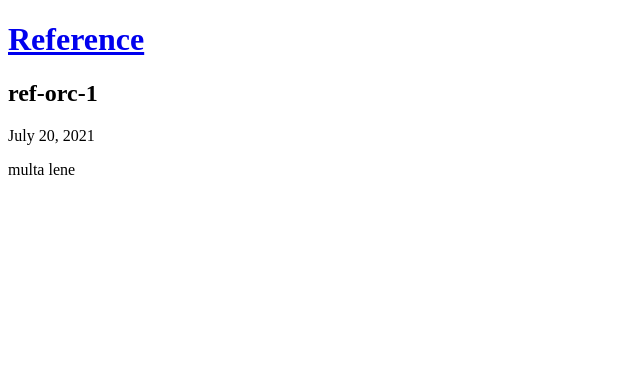
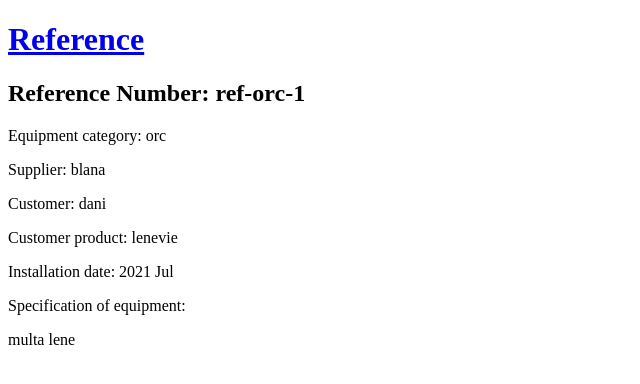
Before and after one commit to BlaNaoZ/jjbioenergy, a Django app: page /reference/3/ in a window 1280 px wide. Shown: the top 384 px of the page, without its empty margins (0-640 px from the left). Run offline with Django 3.2, Linux system fonts and the light colour scheme; data comes from the database, SQL or seed files in the repository.

Commit message:
added elements to reference_detail.html

```diff
--- a/app/templates/app/reference_detail.html
+++ b/app/templates/app/reference_detail.html
@@ -2,8 +2,13 @@
 
 {% block content %}
     <article class="reference">
-        <h2>{{ reference.reference_number }}</h2>
-        <p>{{ reference.install_date }}</p>
+        <h2>Reference Number: {{ reference.reference_number }}</h2>
+        <p>Equipment category: {{ reference.equipment_category }}</p>
+        <p>Supplier: {{ reference.supplier }}</p>
+        <p>Customer: {{ reference.customer }}</p>
+        <p>Customer product: {{ reference.customer_product }}</p>
+        <p>Installation date: {{ reference.install_date|date:"Y M" }}</p>
+        <p>Specification of equipment:</p>
         <p>{{ reference.specification_of_equipment|linebreaksbr }}</p>
     </article>
 {% endblock %}
--- a/app/templates/app/reference_list.html
+++ b/app/templates/app/reference_list.html
@@ -3,9 +3,7 @@
 {% block content %}
     {% for reference in references %}
         <article class="reference">
-            <time class="date">
-                {{ reference.install_date }}
-            </time>
+            {{ reference.install_date }}
             <h2><a href="{% url 'reference_detail' pk=reference.pk %}">{{ reference.reference_number }}</a></h2>
             <p>{{ reference.specification_of_equipment|linebreaksbr }}</p>
         </article>
--- a/app/views.py
+++ b/app/views.py
@@ -12,3 +12,13 @@ def reference_list(request):
 def reference_detail(request, pk):
     reference = get_object_or_404(Reference, pk=pk)
     return render(request, 'app/reference_detail.html', {'reference': reference})
+
+
+def category_list(request):
+    categories = Reference.objects.order_by('equipment_category')
+    return render(request, 'app/reference_list.html', {'categories': categories})
+
+
+def category_detail(request, pk):
+    category = get_object_or_404(Reference, pk)
+    return render(request, 'app/reference_detail.html', {'category': category})
```
